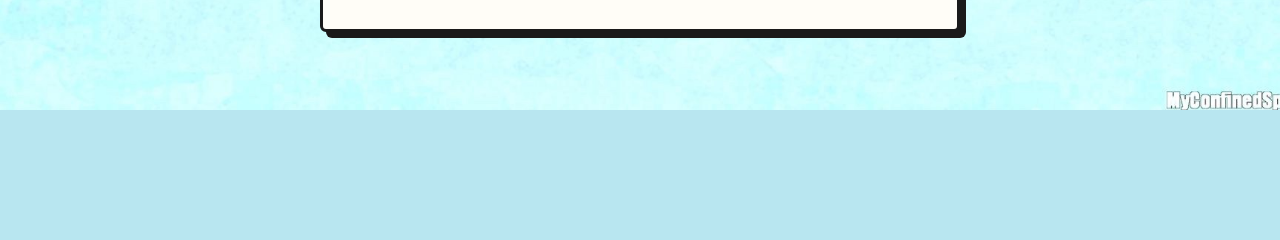
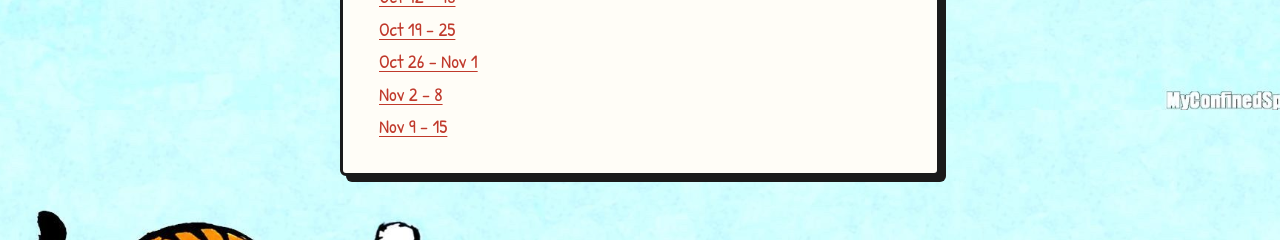
Before and after one commit to marvalarva2929/marvalarva2929.github.io, a plain HTML site: page longhorn-silicon/index.html in a window 1280 px wide. Shown: the part 690-930 px from the top of the page. Before the commit the page ends 800 px from the top, so only its background shows below. Drawn offline with Linux system fonts and the light colour scheme.

Commit message:
Move panel below the characters

```diff
--- a/longhorn-silicon/index.html
+++ b/longhorn-silicon/index.html
@@ -4,7 +4,7 @@
   <meta charset="utf-8">
   <meta name="viewport" content="width=device-width, initial-scale=1">
   <title>Longhorn Silicon</title>
-  <link rel="stylesheet" href="../style.css?v=2">
+  <link rel="stylesheet" href="../style.css?v=3">
 </head>
 <body data-root="../">
   <div class="layout">
@@ -15,6 +15,6 @@
       <div class="links" id="weeks"></div>
     </main>
   </div>
-  <script src="../nav.js?v=2"></script>
+  <script src="../nav.js?v=3"></script>
 </body>
 </html>
--- a/style.css
+++ b/style.css
@@ -15,8 +15,8 @@ a:hover { color: #1a1a1a; }
 
 /* the comic panel */
 .layout {
-  max-width: 640px;
-  margin: 42vh auto 64px;
+  max-width: 600px;
+  margin: 60vh auto 64px;
   background: #fffdf7;
   border: 3px solid #1a1a1a;
   border-radius: 6px;
```
Also changed, not shown: index.html (+2 -2 lines), longhorn-silicon/2026-09-28.html (+2 -2 lines), longhorn-silicon/2026-10-05.html (+2 -2 lines), longhorn-silicon/2026-10-12.html (+2 -2 lines), longhorn-silicon/2026-10-19.html (+2 -2 lines), longhorn-silicon/2026-10-26.html (+2 -2 lines), longhorn-silicon/2026-11-02.html (+2 -2 lines), longhorn-silicon/2026-11-09.html (+2 -2 lines).
